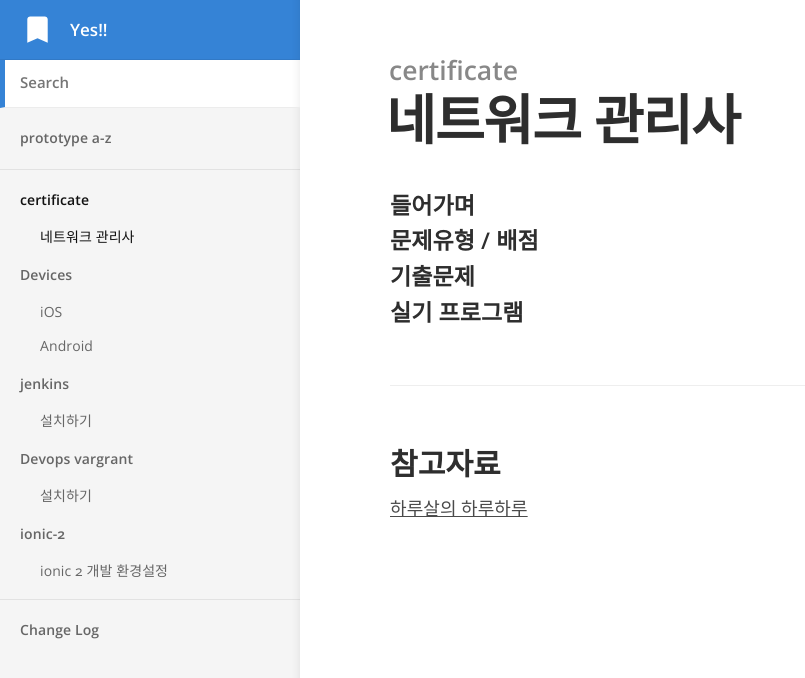
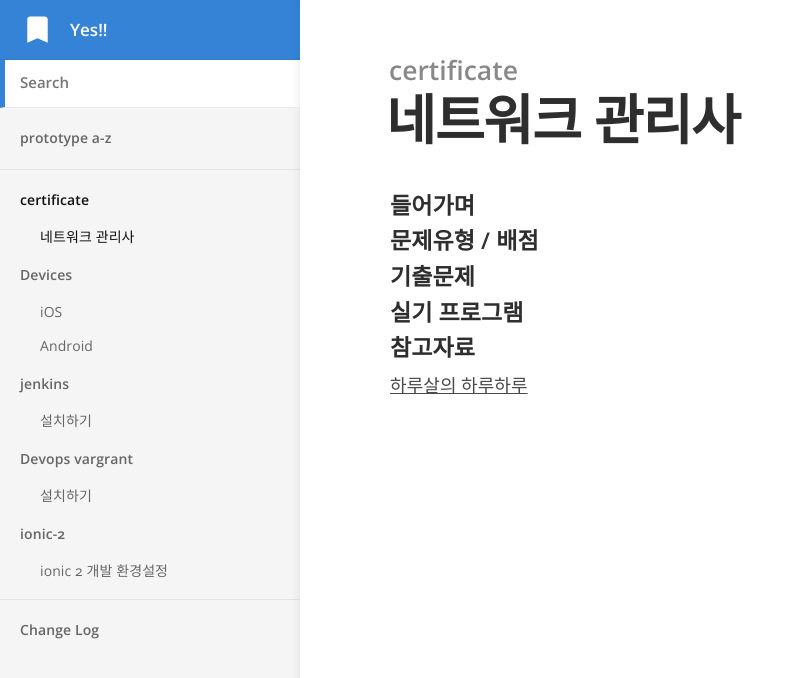
Before and after one commit to j2yes/j2yes.github.io, a Jekyll site: the page built from _docs/certificate/2017-08-01-network.md, in a window 1280 px wide. Shown: the top 678 px of the page, without its empty margins (0-805 px from the left). Built offline with Jekyll 4.4.1, drawn with Linux system fonts in a browser that asks for light colours; comment, search, counter and statistics services are not loaded.

```diff
--- a/_docs/certificate/2017-08-01-network.md
+++ b/_docs/certificate/2017-08-01-network.md
@@ -13,6 +13,6 @@ order: 1
 
 #### 실기 프로그램
 
-### 참고자료
+#### 참고자료
 
 [하루살의 하루하루](http://haruharu.me/)
```
